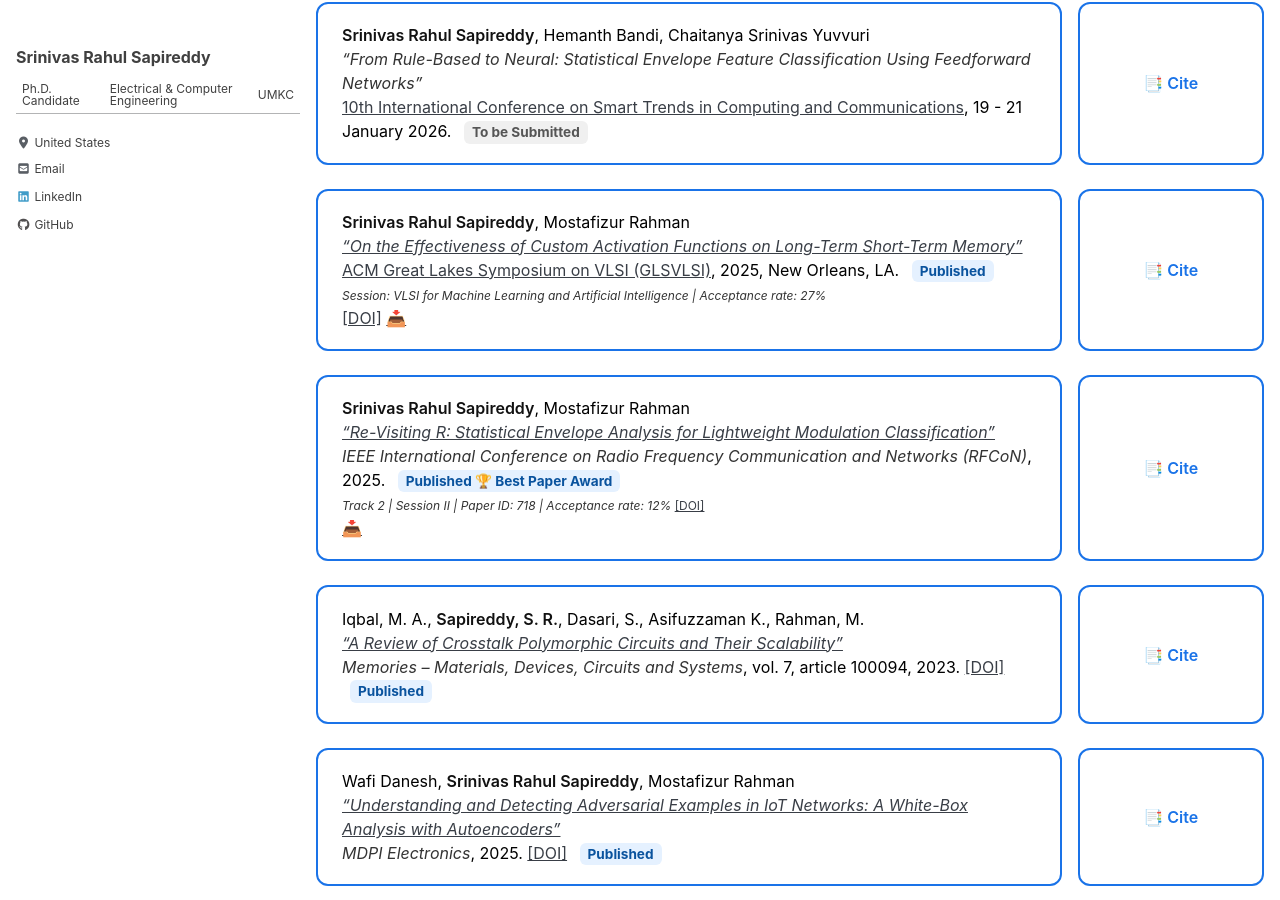
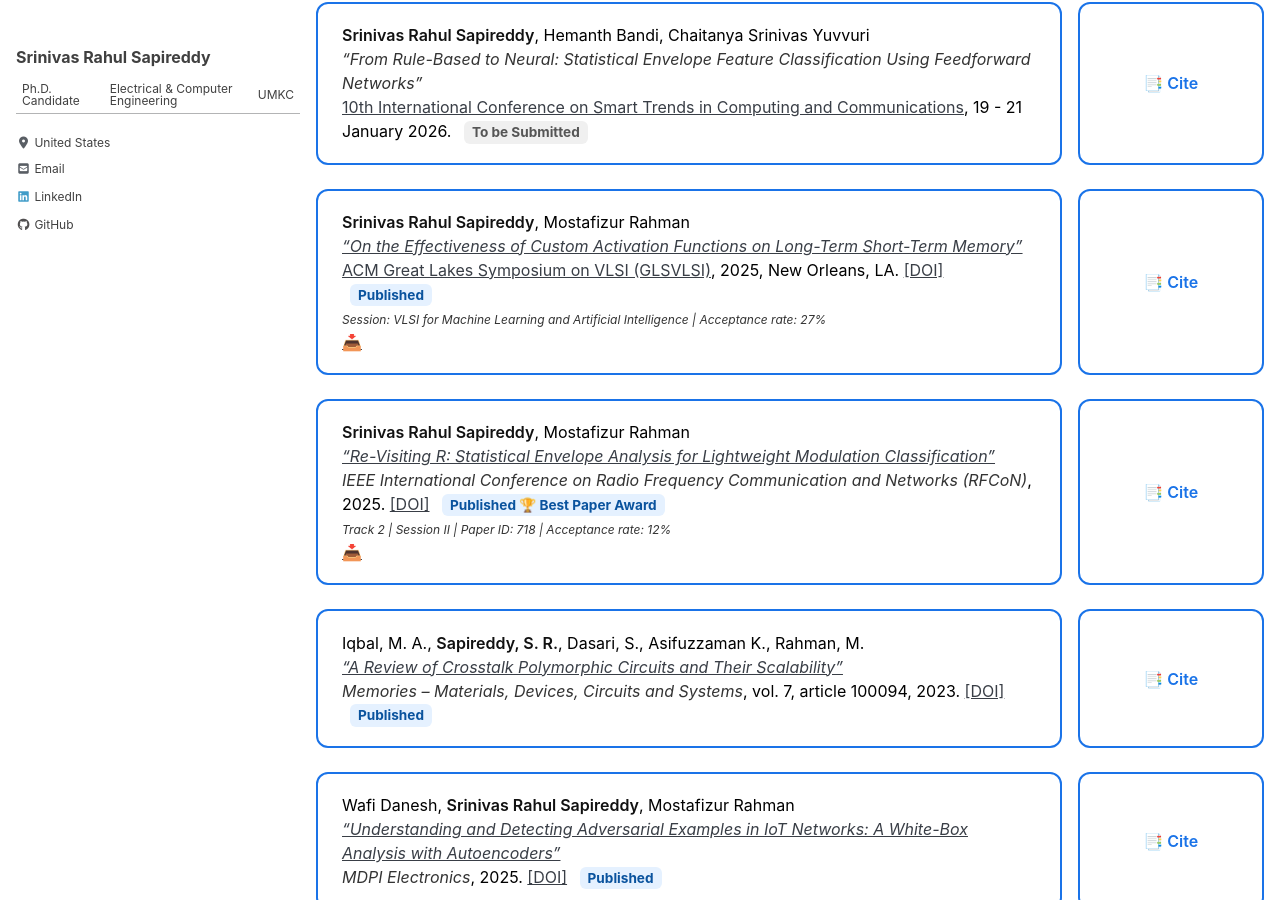
Before and after one commit to srsapireddy/srsapireddy.github.io, a Jekyll site: the page built from _pages/publications.md, in a window 1280 px wide and 900 px high, scrolled down 809 px. Built offline with Jekyll 4.4.1, drawn with Linux system fonts in a browser that asks for light colours; cached includes are drawn as plain includes; nearby versions of some CDN libraries.

Commit message:
Update publications.md

```diff
--- a/_pages/publications.md
+++ b/_pages/publications.md
@@ -189,9 +189,9 @@ function copyCitation(id) {
       <strong>Srinivas Rahul Sapireddy</strong>, Mostafizur Rahman<br>
       <em><a href="https://dl.acm.org/doi/10.1145/3716368.3735217" target="_blank">“On the Effectiveness of Custom Activation Functions on Long-Term Short-Term Memory”</a></em><br>
       <a href="https://dl.acm.org/doi/10.1145/3716368.3735217" target="_blank">ACM Great Lakes Symposium on VLSI (GLSVLSI)</a>, 2025, New Orleans, LA.
-      <span class="status published">Published</span><br>
+      <a href="10.1145/3716368.3735217" target="_blank">[DOI]</a>
+        <span class="status published">Published</span><br>
       <small><em>Session: VLSI for Machine Learning and Artificial Intelligence | Acceptance rate: 27%</em></small><br>
-      <a href="10.1145/3716368.3735217" target="_blank">[DOI]</a>
       <a href="/images/PID69.pdf" target="_blank" title="Download PDF">📥</a>
     </div>
       <div class="cite-box" onclick="copyCitation('cite3')">
@@ -208,12 +208,12 @@ function copyCitation(id) {
         </a>
       </em><br>
       <em>IEEE International Conference on Radio Frequency Communication and Networks (RFCoN)</em>, 2025.
-      <span class="status published"> Published 🏆 Best Paper Award</span><br>
+      <a href="10.1109/RFCoN62306.2025.11085271" target="_blank">[DOI]</a>
+            <span class="status published"> Published 🏆 Best Paper Award</span><br>
       <small>
         <em>
           Track 2 | Session II | Paper ID: 718 | Acceptance rate: 12%
         </em>
-        <a href="10.1109/RFCoN62306.2025.11085271" target="_blank">[DOI]</a>
       </small><br>
       <a href="/images/PID718.pdf" target="_blank" title="Download PDF">📥</a>
     </div>
```
